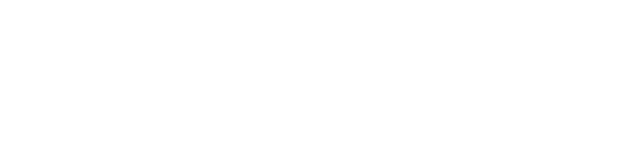
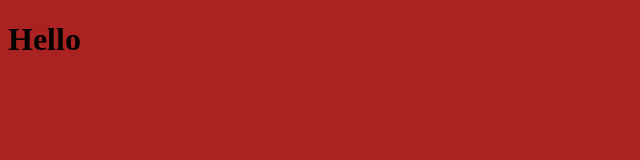
Before and after one commit to LegerJack/Learning-Git, a plain HTML site: page index.html in a window 1280 px wide. Shown: the whole page, without its empty margins (0-640 px from the left). Drawn offline with Linux system fonts and the light colour scheme.

Commit message:
Реализация фона
Был подключен файл со стилями, добавлен заголовок и изменен фон.

```diff
--- a/css/style.css
+++ b/css/style.css
@@ -0,0 +1,3 @@
+body{
+	background-color: #A22;
+}
--- a/index.html
+++ b/index.html
@@ -2,9 +2,10 @@
 <html lang="en">
 <head>
 	<meta charset="UTF-8">
+	<link rel="stylesheet" href="css/style.css">
 	<title>LearningGit</title>
 </head>
 <body>
-
+	<h1>Hello</h1>
 </body>
 </html>
```
